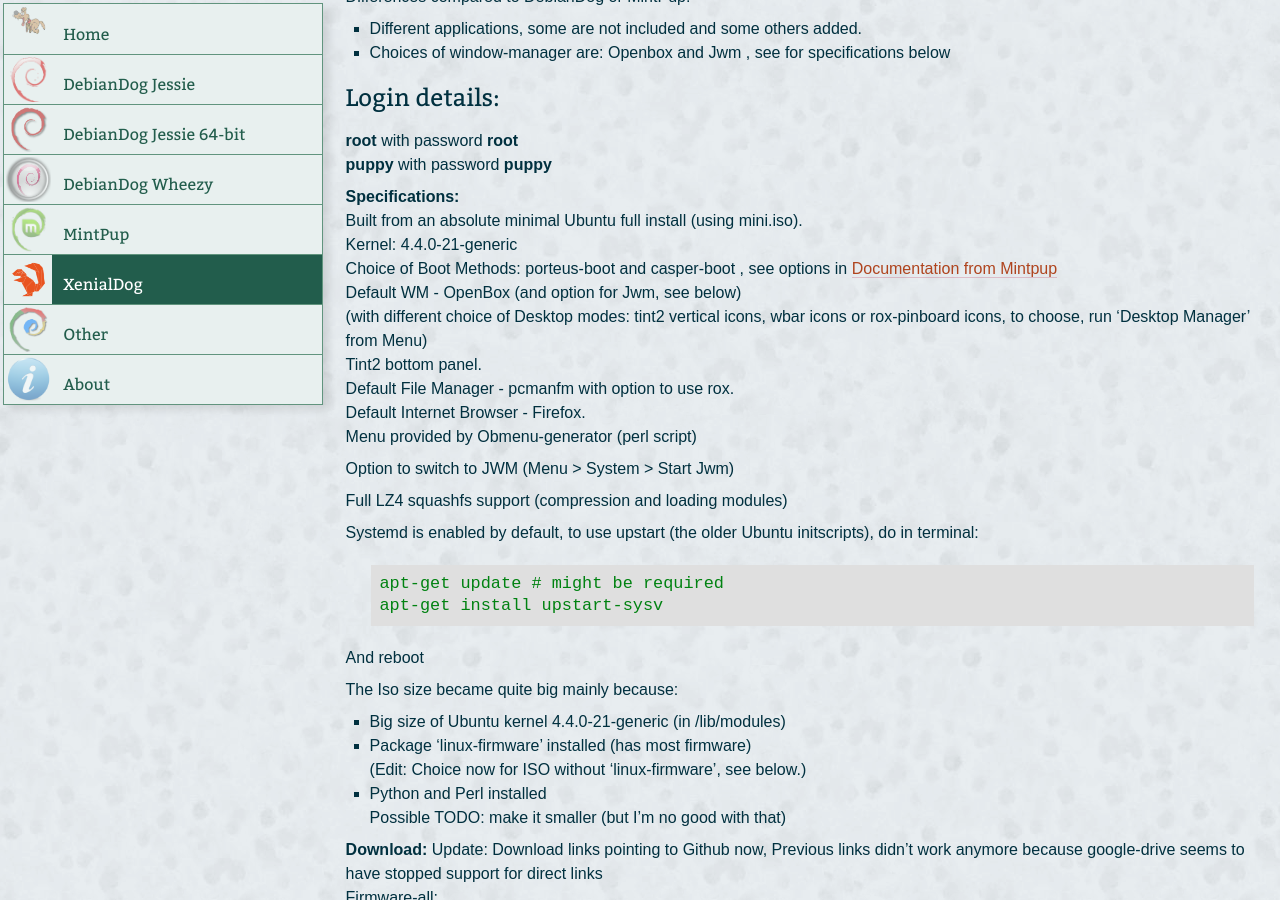
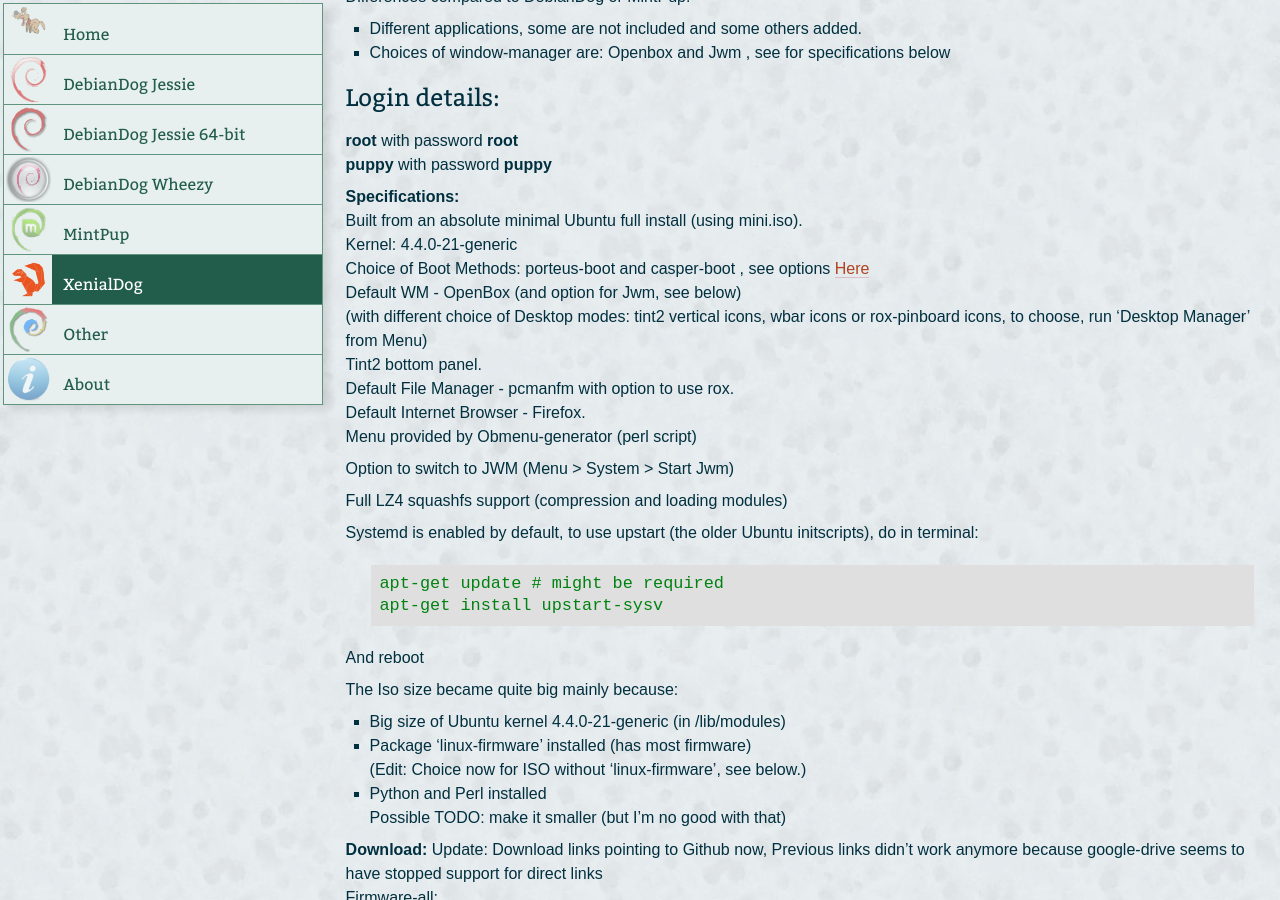
Before and after one commit to DebianDog/doglinux, a Jekyll site: the page built from zz05xenialdog.md, in a window 1280 px wide and 900 px high, scrolled down 335 px. Built offline with Jekyll 4.4.1, drawn with Linux system fonts in a browser that asks for light colours.

Commit message:
Updated XenialDog page with url link to XenialDog wiki

```diff
--- a/zz05xenialdog.md
+++ b/zz05xenialdog.md
@@ -30,7 +30,7 @@ Differences compared to DebianDog or MintPup:
 **Specifications:**
 Built from an absolute minimal Ubuntu full install (using mini.iso).
 Kernel: 4.4.0-21-generic
-Choice of Boot Methods: porteus-boot and casper-boot , see options in [Documentation from Mintpup](https://github.com/MintPup/MintPup-Trusty/wiki/Boot-methods){:target="_blank"}
+Choice of Boot Methods: porteus-boot and casper-boot , see options [Here](https://github.com/DebianDog/xenialdog/wiki){:target="_blank"}
 Default WM - OpenBox (and option for Jwm, see below)
 (with different choice of Desktop modes: tint2 vertical icons, wbar icons or rox-pinboard icons, to choose, run 'Desktop Manager' from Menu)
 Tint2 bottom panel.
```
